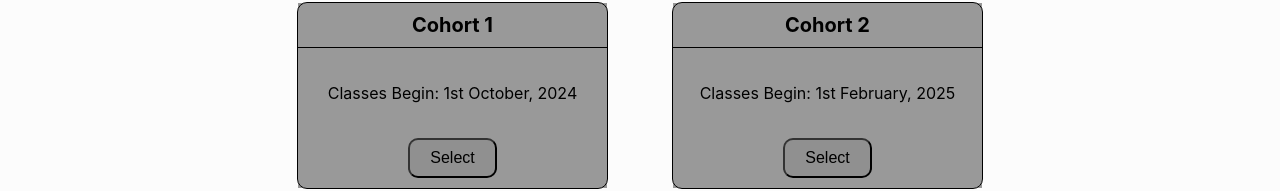
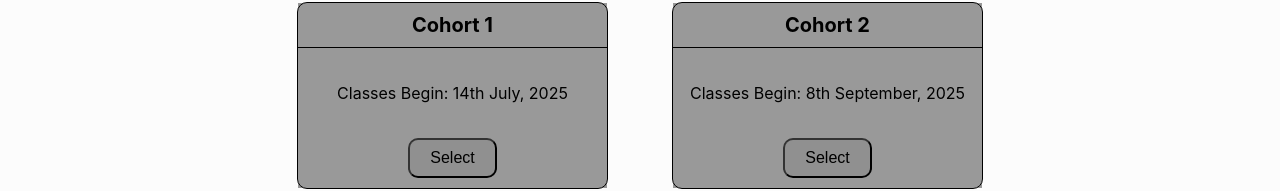
Before and after one commit to Sharon-uzu/techt, a React (Create React App) app: page /blockchainenroll in a window 1280 px wide. Shown: the part 847-1038 px from the top of the page. Built offline with nearby package versions, Linux system fonts and the light colour scheme.

Commit message:
Update BlockchainEnroll.js

```diff
--- a/src/LandingPage/Screens/BlockchainEnroll.js
+++ b/src/LandingPage/Screens/BlockchainEnroll.js
@@ -517,7 +517,7 @@ const BlockchainEnroll = () => {
             }}
           >
             <h5>Cohort 1</h5>
-            <p>Classes Begin: 1st October, 2024</p>
+            <p>Classes Begin: 14th July, 2025</p>
             <button
               type="button"
               onClick={() => {
@@ -538,7 +538,7 @@ const BlockchainEnroll = () => {
             }}
           >
             <h5>Cohort 2</h5>
-            <p>Classes Begin: 1st February, 2025</p>
+            <p>Classes Begin: 8th September, 2025</p>
             <button
               type="button"
               onClick={() => {
```
